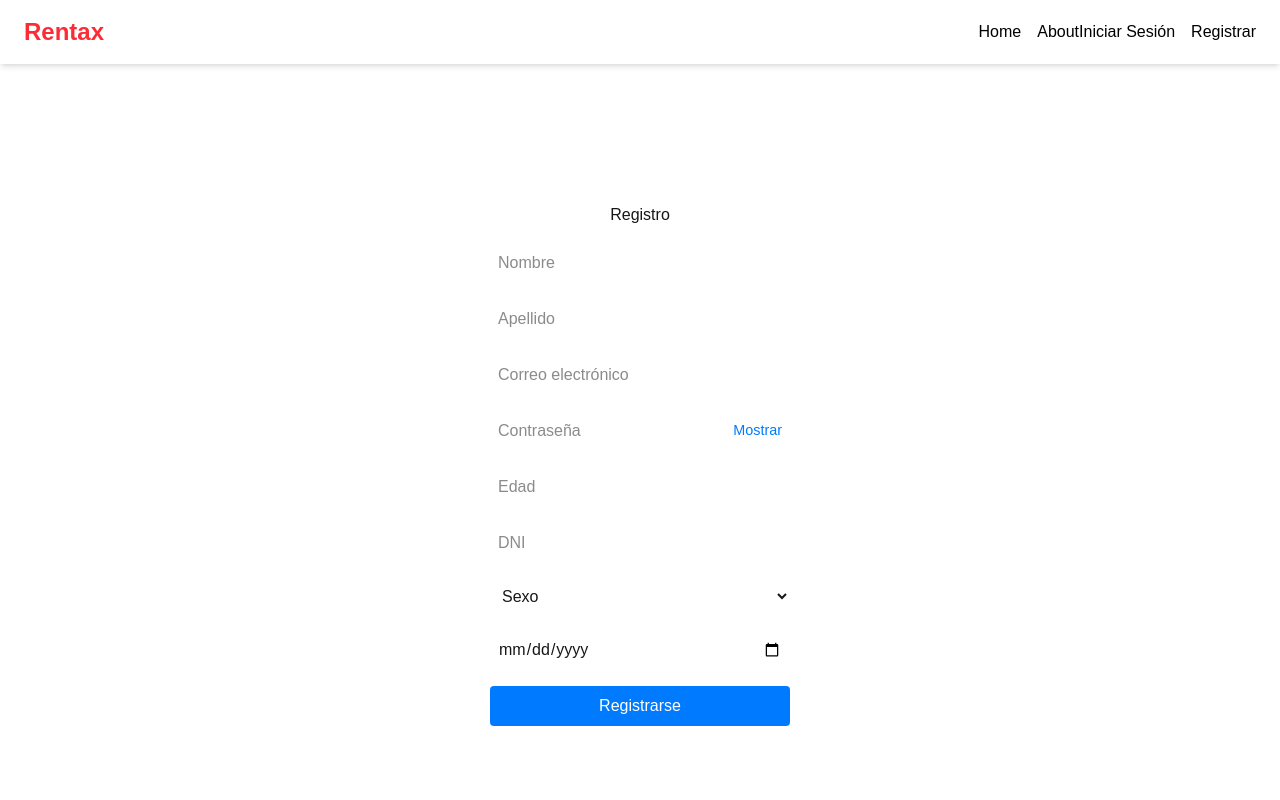
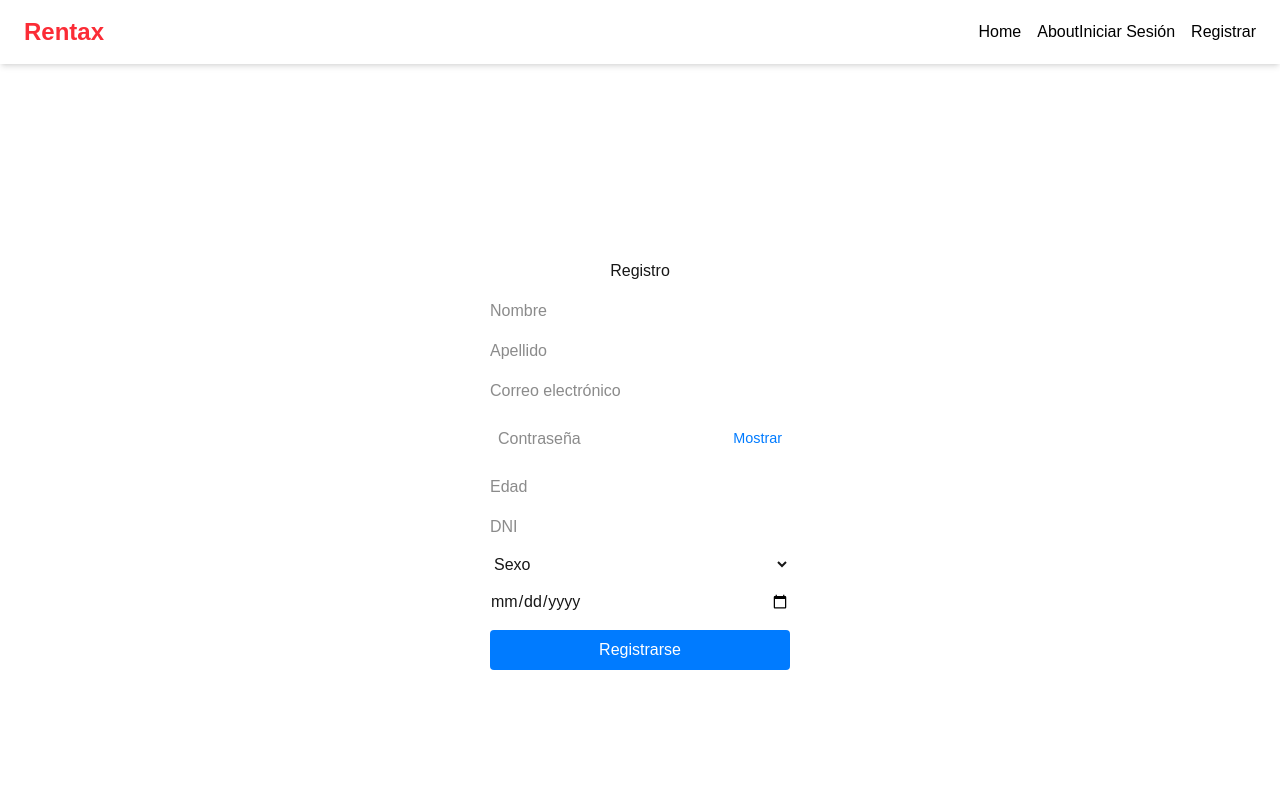
Before and after one commit to MiloEspi/Rentax, a Next.js app: page /register in a window 1280 px wide. Shown: the top 800 px of the page. Built offline with nearby package versions, Linux system fonts and the light colour scheme.

Commit message:
cambios del regisrrar no anda la parte de python

```diff
--- a/src/app/(auth)/buscador/[tipo]/page.tsx
+++ b/src/app/(auth)/buscador/[tipo]/page.tsx
@@ -1,7 +1,7 @@
 'use client';
 
 import { useParams } from 'next/navigation';
-import Buscador from '@/app/components/Buscador';
+import Buscador from '@/components/Buscador';
 
 
 const BuscadorTipo = () => {
--- a/src/app/(auth)/register/page.tsx
+++ /dev/null
@@ -1,83 +0,0 @@
-'use client'
-import React, { useState } from 'react';
-
-export default function Register() {
-    const [showPassword, setShowPassword] = useState(false);
-    const [password, setPassword] = useState('');
-    const [error, setError] = useState('');
-
-    const handleSubmit = (e: React.FormEvent) => {
-        e.preventDefault();
-        if (password.length < 8) {
-            setError('La contraseña debe tener al menos 8 caracteres');
-        } else {
-            setError('');
-            // Aquí puedes manejar el envío del formulario
-            console.log('Formulario enviado');
-        }
-    };
-
-    return (
-        <div style={{ display: 'flex', justifyContent: 'center', alignItems: 'center', height: '100vh' }}>
-            <form
-                onSubmit={handleSubmit}
-                style={{ display: 'flex', flexDirection: 'column', gap: '1rem', width: '300px' }}
-            >
-                <h1 style={{ textAlign: 'center' }}>Registro</h1>
-                <input type="text" placeholder="Nombre" style={{ padding: '0.5rem', fontSize: '1rem' }} />
-                <input type="text" placeholder="Apellido" style={{ padding: '0.5rem', fontSize: '1rem' }} />
-                <input type="email" placeholder="Correo electrónico" style={{ padding: '0.5rem', fontSize: '1rem' }} />
-                <div style={{ position: 'relative' }}>
-                    <input
-                        type={showPassword ? 'text' : 'password'}
-                        placeholder="Contraseña"
-                        value={password}
-                        onChange={(e) => setPassword(e.target.value)}
-                        style={{ padding: '0.5rem', fontSize: '1rem', width: '100%' }}
-                    />
-                    <button
-                        type="button"
-                        onClick={() => setShowPassword(!showPassword)}
-                        style={{
-                            position: 'absolute',
-                            right: '0.5rem',
-                            top: '50%',
-                            transform: 'translateY(-50%)',
-                            background: 'none',
-                            border: 'none',
-                            cursor: 'pointer',
-                            fontSize: '0.9rem',
-                            color: '#007BFF',
-                        }}
-                    >
-                        {showPassword ? 'Ocultar' : 'Mostrar'}
-                    </button>
-                </div>
-                {error && <p style={{ color: 'red', fontSize: '0.9rem' }}>{error}</p>}
-                <input type="number" placeholder="Edad" style={{ padding: '0.5rem', fontSize: '1rem' }} />
-                <input type="text" placeholder="DNI" style={{ padding: '0.5rem', fontSize: '1rem' }} />
-                <select style={{ padding: '0.5rem', fontSize: '1rem' }}>
-                    <option value="">Sexo</option>
-                    <option value="male">Masculino</option>
-                    <option value="female">Femenino</option>
-                    <option value="other">Otro</option>
-                </select>
-                <input type="date" placeholder="Fecha de nacimiento" style={{ padding: '0.5rem', fontSize: '1rem' }} />
-                <button
-                    type="submit"
-                    style={{
-                        padding: '0.5rem',
-                        fontSize: '1rem',
-                        backgroundColor: '#007BFF',
-                        color: 'white',
-                        border: 'none',
-                        borderRadius: '4px',
-                        cursor: 'pointer',
-                    }}
-                >
-                    Registrarse
-                </button>
-            </form>
-        </div>
-    );
-}
--- a/src/app/layout.tsx
+++ b/src/app/layout.tsx
@@ -1,7 +1,7 @@
 import type { Metadata } from "next";
 import { Geist, Geist_Mono } from "next/font/google";
 import "./globals.css";
-import { Navigation } from "./components/navigation";
+import { Navigation } from "@/components/navigation";
 
 const geistSans = Geist({
   variable: "--font-geist-sans",
--- /dev/null
+++ b/src/app/register/page.tsx
@@ -0,0 +1,159 @@
+'use client';
+import React, { useState } from 'react';
+import axios from 'axios';
+
+export default function Register() {
+    const [form, setForm] = useState({
+        nombre: '',
+        apellido: '',
+        email: '',
+        password: '',
+        edad: '',
+        dni: '',
+        sexo: '',
+        fecha_nacimiento: ''
+    });
+    const [showPassword, setShowPassword] = useState(false);
+    const [error, setError] = useState('');
+    const [success, setSuccess] = useState('');
+    const [isSubmitting, setIsSubmitting] = useState(false);
+
+    const handleChange = (e: React.ChangeEvent<HTMLInputElement | HTMLSelectElement>) => {
+        setForm({ ...form, [e.target.name]: e.target.value });
+    };
+
+    const calculateAge = (birthDate: string): number => {
+        const birthDateObj = new Date(birthDate);
+        const today = new Date();
+        let age = today.getFullYear() - birthDateObj.getFullYear();
+        const month = today.getMonth() - birthDateObj.getMonth();
+        if (month < 0 || (month === 0 && today.getDate() < birthDateObj.getDate())) {
+            age--;
+        }
+        return age;
+    };
+
+    const validateForm = () => {
+        if (form.password.length < 8) {
+            return 'La contraseña debe tener al menos 8 caracteres';
+        }
+        if (!form.email.includes('@')) {
+            return 'El correo electrónico no es válido';
+        }
+        if (!form.nombre || !form.apellido || !form.dni || !form.edad || !form.sexo || !form.fecha_nacimiento) {
+            return 'Todos los campos son obligatorios';
+        }
+        const age = calculateAge(form.fecha_nacimiento);
+        if (age < 18) {
+            return 'Debes tener al menos 18 años para registrarte';
+        }
+
+        return '';
+    };
+
+    const handleSubmit = async (e: React.FormEvent) => {
+        e.preventDefault();
+
+        const formError = validateForm();
+        if (formError) {
+            setError(formError);
+            return;
+        }
+
+        setError('');
+        setSuccess('');
+        setIsSubmitting(true);
+
+        try {
+            const res = await axios.post('http://localhost:8000/api/register/', form);
+            if (res.status === 201 || res.status === 200) {
+                setSuccess('Usuario registrado correctamente');
+            }
+        } catch (err: unknown) {
+            console.error(err);
+            setError('Hubo un error al registrar el usuario');
+        } finally {
+            setIsSubmitting(false);
+        }
+    };
+
+    return (
+        <div style={{ display: 'flex', justifyContent: 'center', alignItems: 'center', height: '100vh' }}>
+            <form
+                onSubmit={handleSubmit}
+                style={{ display: 'flex', flexDirection: 'column', gap: '1rem', width: '300px' }}
+            >
+                <h1 style={{ textAlign: 'center' }}>Registro</h1>
+
+                <input name="nombre" value={form.nombre} onChange={handleChange} type="text" placeholder="Nombre" />
+                <input name="apellido" value={form.apellido} onChange={handleChange} type="text" placeholder="Apellido" />
+                <input name="email" value={form.email} onChange={handleChange} type="email" placeholder="Correo electrónico" />
+
+                <div style={{ position: 'relative' }}>
+                    <input
+                        name="password"
+                        type={showPassword ? 'text' : 'password'}
+                        placeholder="Contraseña"
+                        value={form.password}
+                        onChange={handleChange}
+                        style={{ padding: '0.5rem', fontSize: '1rem', width: '100%' }}
+                    />
+                    <button
+                        type="button"
+                        onClick={() => setShowPassword(!showPassword)}
+                        style={{
+                            position: 'absolute',
+                            right: '0.5rem',
+                            top: '50%',
+                            transform: 'translateY(-50%)',
+                            background: 'none',
+                            border: 'none',
+                            cursor: 'pointer',
+                            fontSize: '0.9rem',
+                            color: '#007BFF',
+                        }}
+                    >
+                        {showPassword ? 'Ocultar' : 'Mostrar'}
+                    </button>
+                </div>
+
+                <input name="edad" value={form.edad} onChange={handleChange} type="number" placeholder="Edad" />
+                <input name="dni" value={form.dni} onChange={handleChange} type="text" placeholder="DNI" />
+
+                <select name="sexo" value={form.sexo} onChange={handleChange}>
+                    <option value="">Sexo</option>
+                    <option value="male">Masculino</option>
+                    <option value="female">Femenino</option>
+                    <option value="other">Otro</option>
+                </select>
+
+                <input
+                    name="fecha_nacimiento"
+                    value={form.fecha_nacimiento}
+                    onChange={handleChange}
+                    type="date"
+                    placeholder="Fecha de nacimiento"
+                />
+
+                {error && <p style={{ color: 'red' }}>{error}</p>}
+                {success && <p style={{ color: 'green' }}>{success}</p>}
+
+                <button
+                    type="submit"
+                    disabled={isSubmitting}
+                    style={{
+                        padding: '0.5rem',
+                        fontSize: '1rem',
+                        backgroundColor: '#007BFF',
+                        color: 'white',
+                        border: 'none',
+                        borderRadius: '4px',
+                        cursor: isSubmitting ? 'not-allowed' : 'pointer',
+                    }}
+                >
+                    {isSubmitting ? 'Registrando...' : 'Registrarse'}
+                </button>
+            </form>
+        </div>
+    );
+}
--- a/tsconfig.json
+++ b/tsconfig.json
@@ -1,5 +1,6 @@
 {
   "compilerOptions": {
+    "useUnknownInCatchVariables": true,
     "target": "ES2017",
     "lib": ["dom", "dom.iterable", "esnext"],
     "allowJs": true,
```
Also changed, not shown: package.json (+9 -7 lines), src/app/login/page.tsx (renamed from src/app/(auth)/login/page.tsx), src/components/Buscador.tsx (renamed from src/app/components/Buscador.tsx), src/components/PropertySelector.tsx (renamed from src/app/components/PropertySelector.tsx), src/components/navigation.tsx (renamed from src/app/components/navigation.tsx), 1 other file (tests, documents, lock files or other folders).
